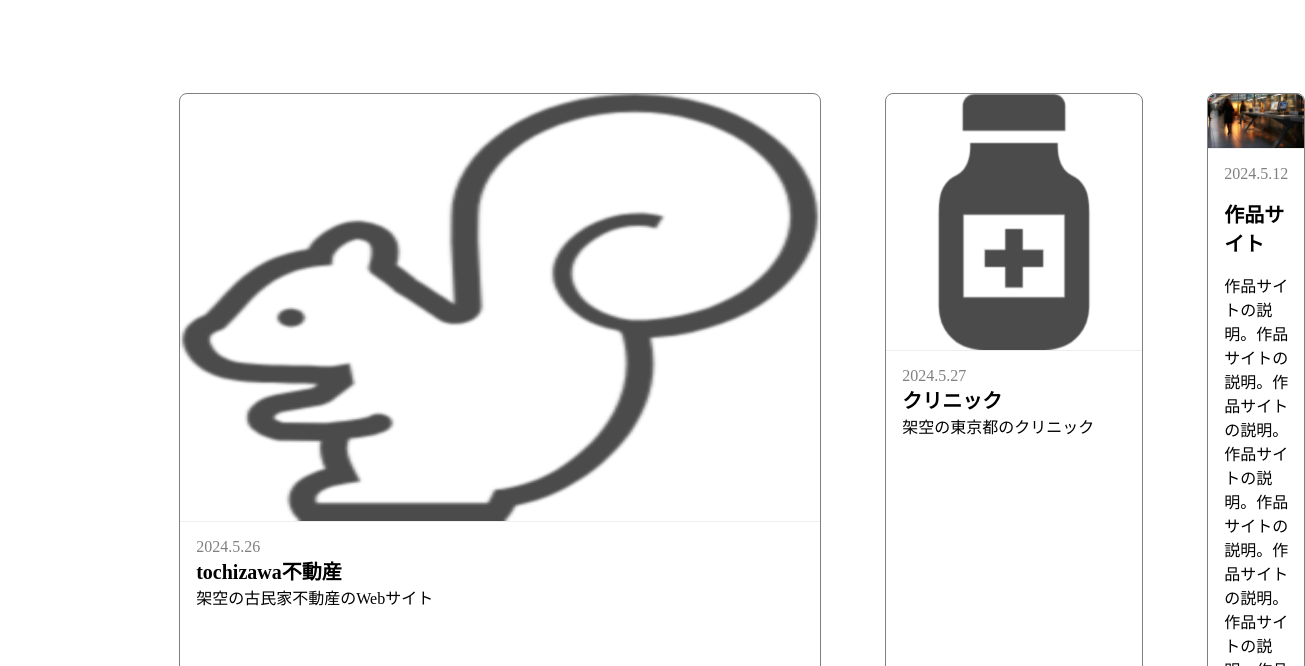
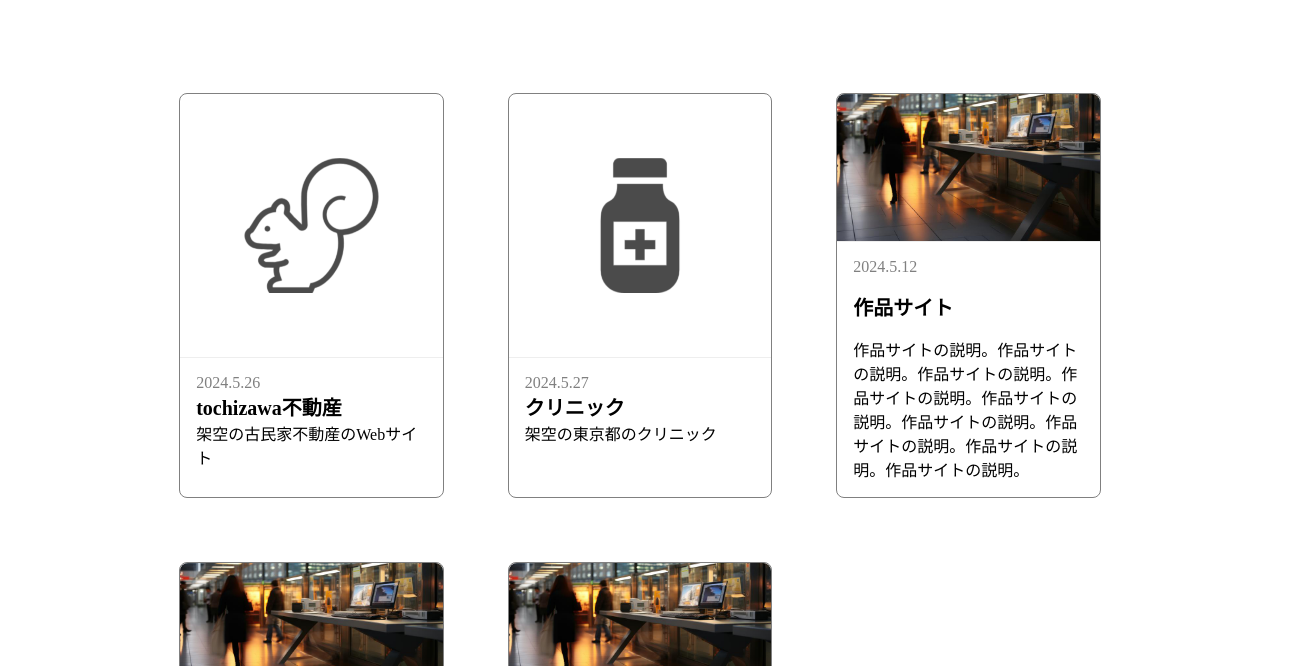
Before and after one commit to niwatori-jp/mysite, a plain HTML site: page index.html in a window 1280 px wide. Shown: the part 134-800 px from the top of the page, 1305 px wide, since content can reach past the window. Drawn offline with Linux system fonts and the light colour scheme.

Commit message:
Add files via upload

```diff
--- a/style.css
+++ b/style.css
@@ -27,6 +27,8 @@ a {
 
 img {
   vertical-align: bottom;
+  width: 100%;
+  height: auto;
 }
 
 time {
@@ -59,8 +61,9 @@ time {
   margin: 64px 0;
 }
 
-.work-01 .image {
-  padding: 32px;
+.work01 .image,
+.work02 .image {
+  padding: 64px;
 }
 
 .works ul {
```
